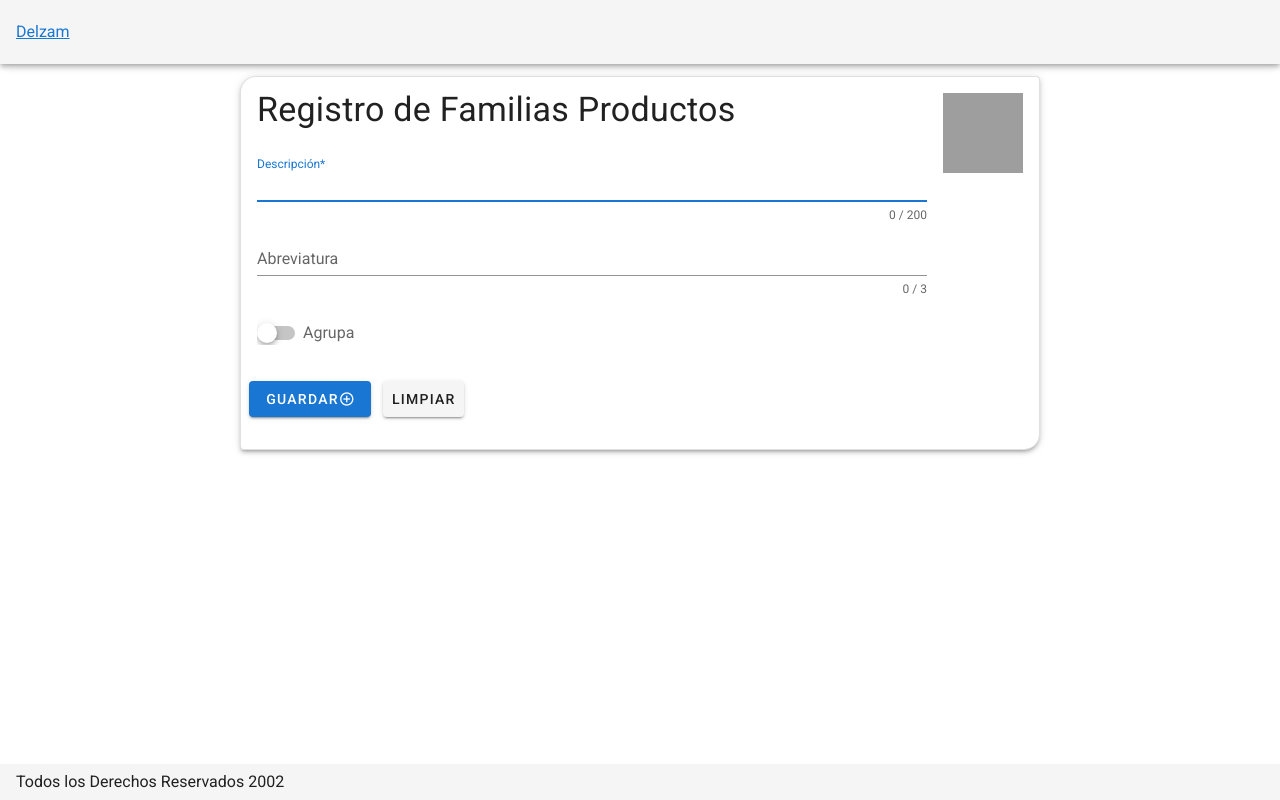
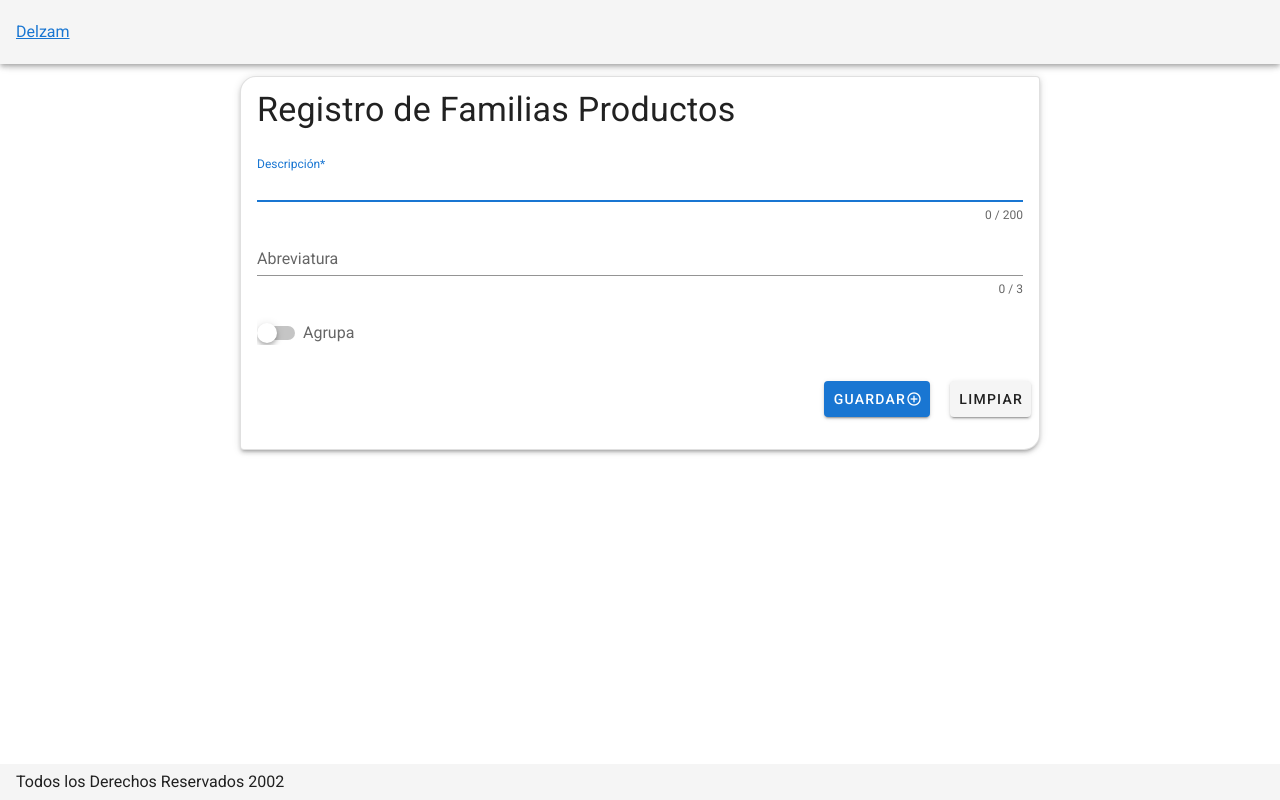
Before and after one commit to jhernan33/delzam_fe, a Vue app: page /addfamily in a window 1280 px wide. Built offline with nearby package versions, Linux system fonts and the light colour scheme.

Commit message:
agregando el mensaje de guardado

```diff
--- a/src/views/addFamilyView.vue
+++ b/src/views/addFamilyView.vue
@@ -45,17 +45,17 @@
 
       </v-list-item-content>
 
-      <v-list-item-avatar
+      <!-- <v-list-item-avatar
         tile
         size="80"
         color="grey"
-      ></v-list-item-avatar>
+      ></v-list-item-avatar> -->
     </v-list-item>
 
 
       <v-card-actions class="mb-3">
 
-        <v-dialog persistent v-model="dialog" max-width="400" max-heigth="200">
+        <!-- <v-dialog persistent v-model="dialog" max-width="400" max-heigth="200">
                   <template v-slot:activator="{ on }">
                     <div class="d-flex">
                         <v-btn color="primary" dark class="ml-auto ma-3" v-on="on" @click="saveFamily">
@@ -84,15 +84,27 @@
                   </v-card>
 
 
-        </v-dialog>
-        <!-- <v-btn color="primary" dark class="ml-auto ma-3" @click="saveFamily">
+        </v-dialog> -->
+        <v-btn color="primary" dark class="ml-auto ma-3" @click="saveFamily">
             Guardar
             <v-icon small>mdi-plus-circle-outline</v-icon>
-        </v-btn> -->
+        </v-btn>
         <v-btn color="dark" @click="clear">
           Limpiar
         </v-btn>
       </v-card-actions>
+      <v-snackbar>
+        {{ text_message }}
+          <template v-slot:action="{ attrs}">
+              <v-btn
+              color="pink"
+              text
+              v-bind="attrs"
+              @click="snackbar=false">
+              Cerrar
+              </v-btn>
+          </template>
+      </v-snackbar>
   </v-card>
   </form>
 </template>
@@ -110,6 +122,8 @@
     },
 
     data:() =>({
+      snackbar:false,
+      text_message :'Hello, I am a snackbar',
       description:'',
       abbreviation:'',
       groups: false,
@@ -145,13 +159,15 @@
       // Method Save
       saveFamily() {
         if(this.valid_form()==false){
-          //console.log("No se Puede Guardar");
-          return {
-            error:true,
-            message: "Se deb Ingresar la Descripcion"
-          }
+          this.text_message ="No se Puede Guardar"
+          console.log("No se Puede Guardar");
+          return false;
+          // return {
+          //   error:true,
+          //   message: "Se deb Ingresar la Descripcion"
+          // }
         }
-        console.log(this.valid_form());
+        //console.log(this.valid_form());
         // if(this.valid_form()){
         //   this.text_snack ="No se Puede Guardar"
         // }
@@ -164,8 +180,10 @@
         FamilyDataService.create(data_save)
         .then((response) => {
           console.log(response.data);
+          this.snackbar = true;
           this.clear()
           this.text_snack ="Datos Guardados Exitosamente"
+          return true;
           //this.submitted = true;
         })
         .catch((e) => {
```
